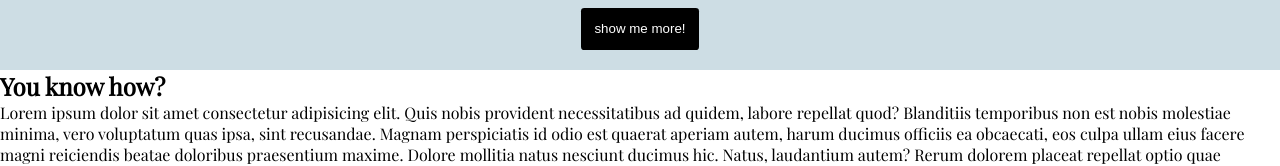
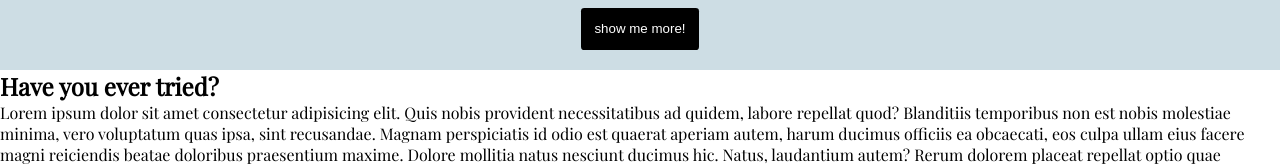
Before and after one commit to bramuccci/blogpost, a plain HTML site: page index.html in a window 1280 px wide. Shown: the part 153-319 px from the top of the page. Drawn offline with nearby package versions, Linux system fonts and the light colour scheme; a web font is replaced by a local one.

Commit message:
changing secondary title

```diff
--- a/index.html
+++ b/index.html
@@ -39,7 +39,7 @@
             <button>show me more!</button>
         </header>
         <section>
-            <h2>You know how?</h2>
+            <h2>Have you ever tried?</h2>
             <p>
                 Lorem ipsum dolor sit amet consectetur adipisicing elit. Quis
                 nobis provident necessitatibus ad quidem, labore repellat quod?
```
